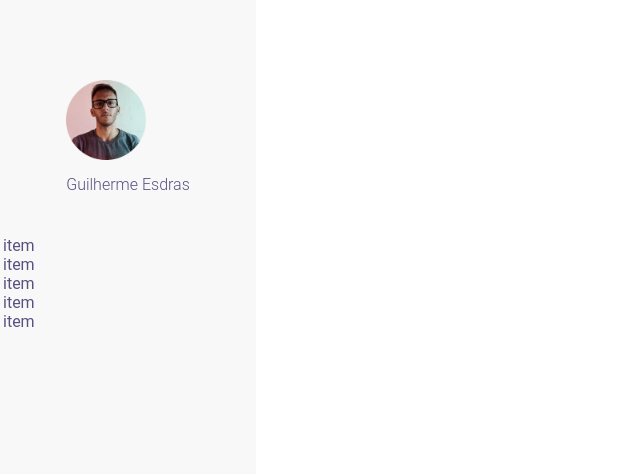
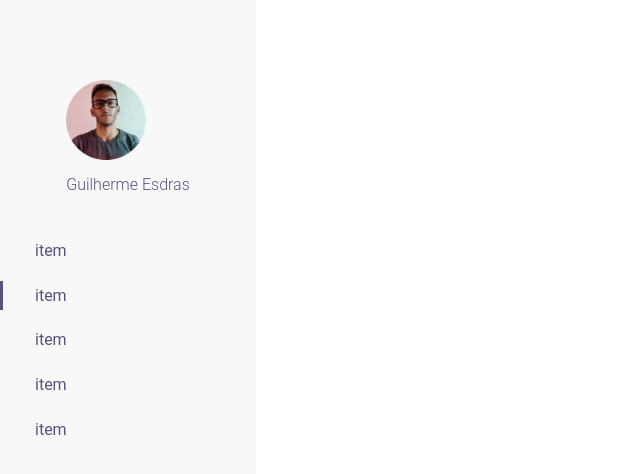
Before and after one commit to GuilhermeEsdras/meus-depos, a React (Create React App) app: page / in a window 1280 px wide. Shown: the top 474 px of the page, without its empty margins (0-640 px from the left). Built offline with nearby package versions, Linux system fonts and the light colour scheme.

Commit message:
MenuItem mod

```diff
--- a/src/components/Sidebar/Menu/MenuItem.js
+++ b/src/components/Sidebar/Menu/MenuItem.js
@@ -3,11 +3,24 @@ import styled from 'styled-components'
 
 const Container = styled.div`
     border-left: 3px solid ${props =>props.active ? props.theme.activeMenu : "transparent"};
+    width: 100%;
+    padding: 0.3rem;
+    padding-left: 2rem;
+    cursor: pointer;
+    display: flex;
+    flex-direction: row;
+    align-items: center;
+    margin-bottom: 1rem;
+    transition: 0.2s all ease-in-out;
+
+    &:hover {
+        background-color: rgba(0,0,0,0.1);
+    }
 `
 
 const MenuItem = ({ title, active, icon }) => {
     return (
-        <Container>
+        <Container active={active}>
             item
         </Container>
     )
```
